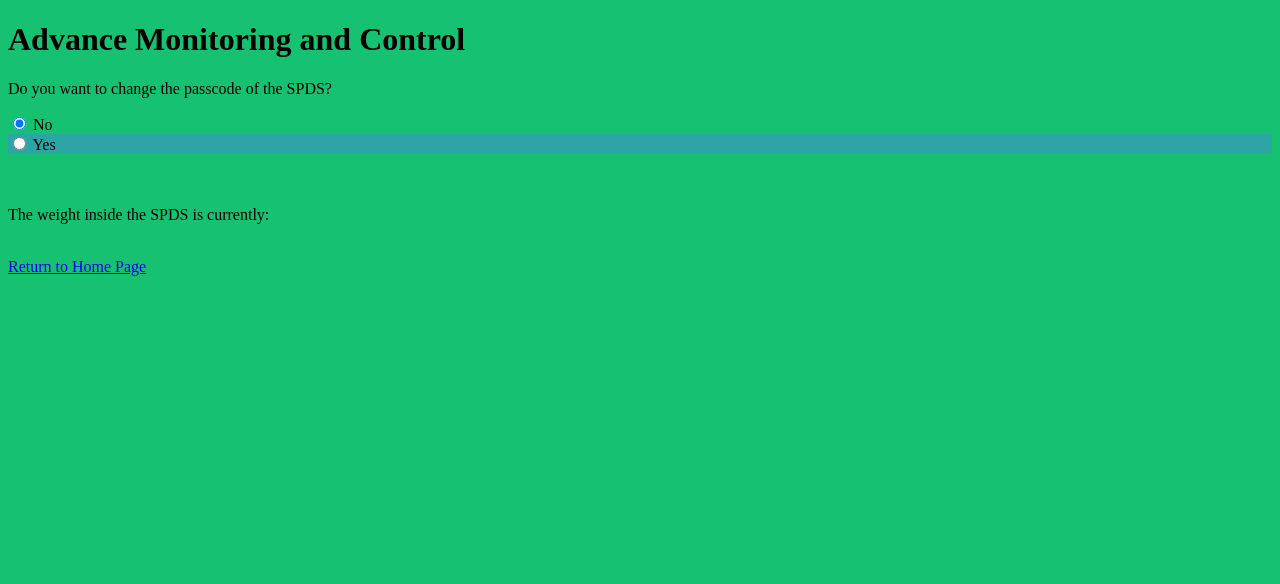
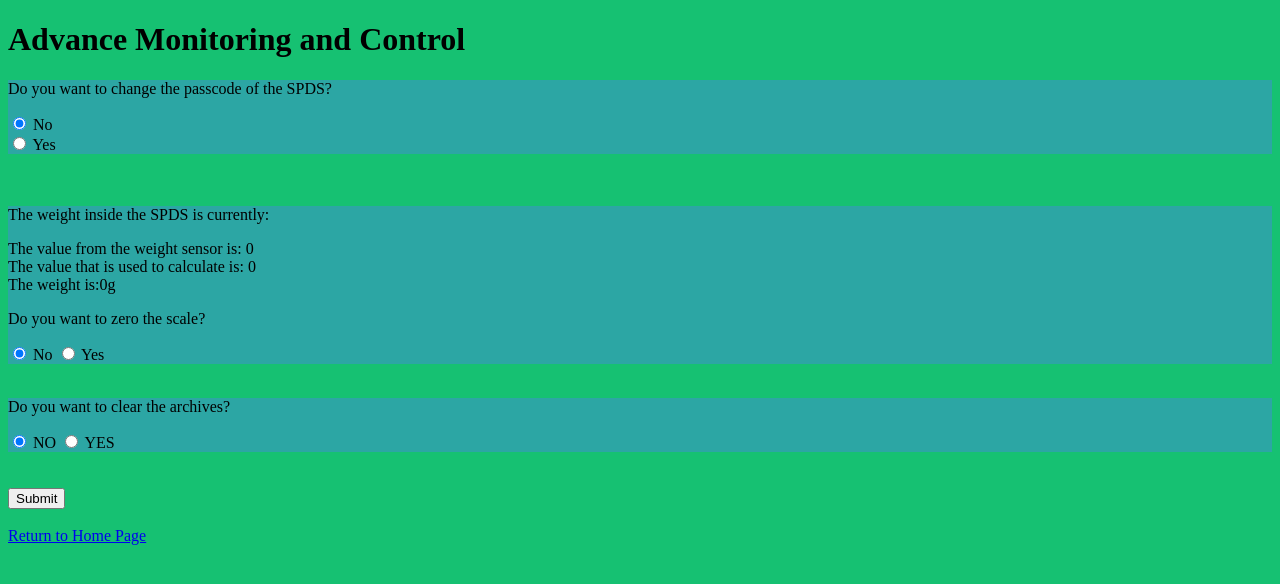
Before and after one commit to WilliamDorey/SPDS, a PHP site: page /Advanced.php in a window 1280 px wide. Shown: the top 584 px of the page. Run offline with PHP 8.4, Linux system fonts and the light colour scheme.

Commit message:
Add files via upload

```diff
--- a/Web Interface/Advanced.php
+++ b/Web Interface/Advanced.php
@@ -27,13 +27,11 @@ input[type="radio"]:checked ~ .reveal-if-active, input[type="checkbox"]:checked
 }
 </style>
 
-<script>
-
-</script>
 </head>
 
 <H1>Advance Monitoring and Control</H1>
 <form action="<?php echo $_SERVER['PHP_SELF']; ?>" method="post">
+<div>
   <p>Do you want to change the passcode of the SPDS?</p>
 
   <input type="radio" id="pass-no" name="pass-yes-no" value="no" checked required>
@@ -45,10 +43,9 @@ input[type="radio"]:checked ~ .reveal-if-active, input[type="checkbox"]:checked
   <div class="reveal-if-active">
     <label for="newpass">Enter the desired passscode (must be 6 numbers):</label>
     <input type="text" id="newpass" name="passcode" class="require-if-active" data-require-pair="#pass-yes" >
-    <input type="submit">
   </div>
   </div>
-</form>
+
 <?php
   $code = "";
   if ($_SERVER["REQUEST_METHOD"] == "POST") {
@@ -63,14 +60,56 @@ input[type="radio"]:checked ~ .reveal-if-active, input[type="checkbox"]:checked
    }
   }
 ?>
+</div>
 
 <br><br>
+<div>
 <p>The weight inside the SPDS is currently:</p>
 <?php
   `sudo python /var/www/html/scripts/serial_control.py W`;
-  $weight = `sudo python /var/www/html/scripts/serial_control.py W`;
-  echo $weight;
+  $weight = hexdec(`sudo python /var/www/html/scripts/serial_control.py W`);
+  echo "The value from the weight sensor is: ",$weight;
 ?>
+<br>
+<?php
+  if($_SERVER["REQUEST_METHOD"] == "POST"){
+   $zero = $_POST["zero"];
+   if($zero == "yes"){
+    `sudo echo $weight > /var/www/html/weight.txt`;
+   }
+  }
+  $var = `cat /var/www/html/weight.txt`;
+  $displayed = $weight - $var;
+  echo "The value that is used to calculate is: ",$displayed,"<br>";
+  $true_weight = $displayed * 65;
+  echo "The weight is:",$true_weight,"g";
+?>
+ <p>Do you want to zero the scale?</p>
+ <input type="radio" name="zero" value="no" id="zero-no" checked required>
+ <label>No</label>
+ <input type="radio" name="zero" value="yes" id="zero-yes" required>
+ <label>Yes</label>
+</div>
+<br>
 
+<div>
+ <p>Do you want to clear the archives?</p>
+ <input type="radio" name="clear-archive" value="no" id="clear-archive-no" checked required>
+ <label>NO</label>
+ <input type="radio" name="clear-archive" value="yes" id="clear-archive-yes" required>
+ <label>YES</label>
+ <?php
+  if($_SERVER["REQUEST_METHOD"] == "POST"){
+   $clear-archive == $_POST["clear-archive"];
+   if($clear-archive == "yes"){
+    `sudo rm -r /var/www/html/archive/*`;
+   }
+  }
+ ?>
+</div>
+<br><br>
+<input type="submit">
+</form>
 <br>
+
 <a href="./index.php">Return to Home Page</a>
--- /dev/null
+++ b/Web Interface/weight.txt
@@ -0,0 +1 @@
+7E
```
Also changed, not shown: Web Interface/index.php (+13 -2 lines), Web Interface/archive.php (line endings or trailing spaces), 4 other files.
